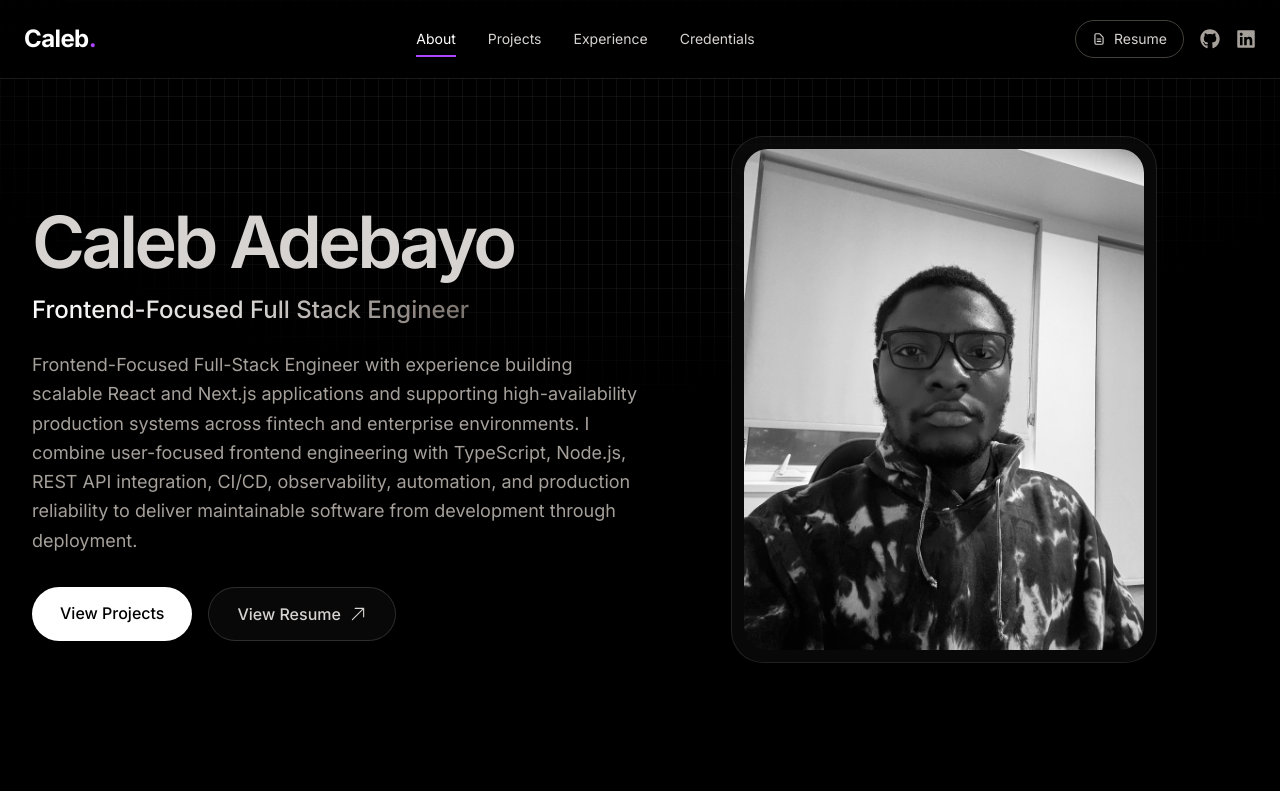
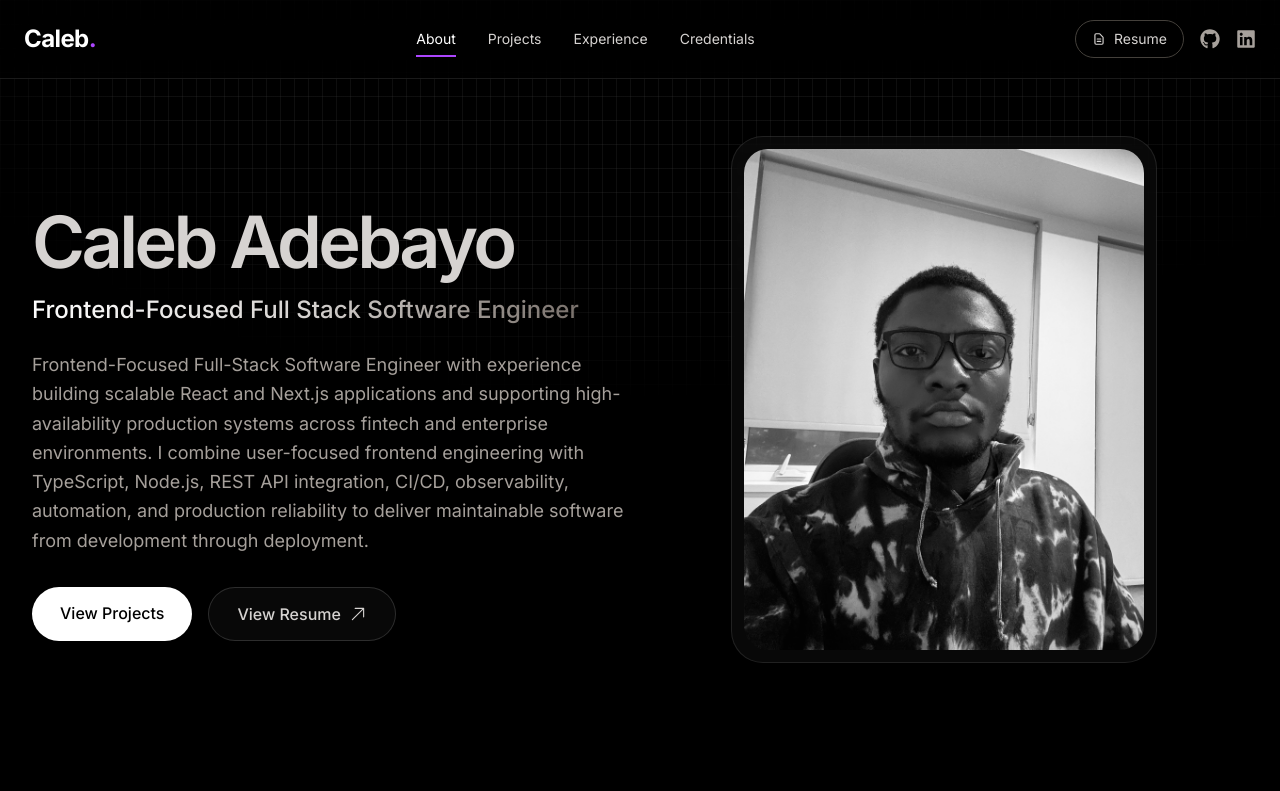
Before and after one commit to calebtolorunleke/caleb-devspace, a React (Vite) app: page / in a window 1280 px wide. Shown: the top 791 px of the page. Built offline with nearby package versions, Linux system fonts and the light colour scheme.

Commit message:
refactor: refine porfolio profile and experince, projects contents

```diff
--- a/src/components/Hero.jsx
+++ b/src/components/Hero.jsx
@@ -106,7 +106,7 @@ const Hero = () => {
               font-medium
               "
             >
-              Frontend-Focused Full Stack Engineer
+              Frontend-Focused Full Stack Software Engineer
             </motion.p>
 
             <motion.p
--- a/src/constants/index.js
+++ b/src/constants/index.js
@@ -5,11 +5,11 @@ import skillPath from "../assets/projects/skillpath.png";
 import spendWise from "../assets/projects/project2.png";
 
 export const HERO_CONTENT = `
-Frontend-Focused Full-Stack Engineer with experience building scalable React and Next.js applications and supporting high-availability production systems across fintech and enterprise environments. I combine user-focused frontend engineering with TypeScript, Node.js, REST API integration, CI/CD, observability, automation, and production reliability to deliver maintainable software from development through deployment.
+Frontend-Focused Full-Stack Software Engineer with experience building scalable React and Next.js applications and supporting high-availability production systems across fintech and enterprise environments. I combine user-focused frontend engineering with TypeScript, Node.js, REST API integration, CI/CD, observability, automation, and production reliability to deliver maintainable software from development through deployment.
 `;
 
 export const ABOUT_TEXT = `
-I'm a Frontend-Focused Full-Stack Engineer with experience building responsive web applications and supporting business-critical production systems.
+I'm a Frontend-Focused Full-Stack Software Engineer with experience building responsive web applications and supporting business-critical production systems.
 
 My frontend work focuses on React, Next.js, TypeScript, reusable component architecture, responsive design, REST API integration, and application performance. I also bring hands-on experience with CI/CD pipelines, production monitoring, incident investigation, root-cause analysis, automation, and release reliability.
 
```
